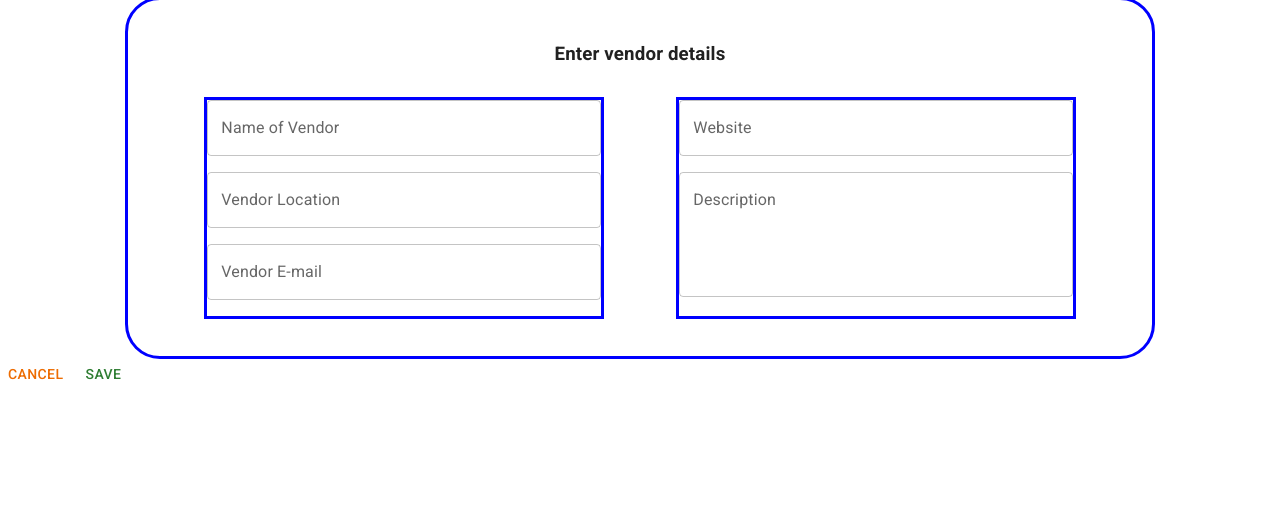
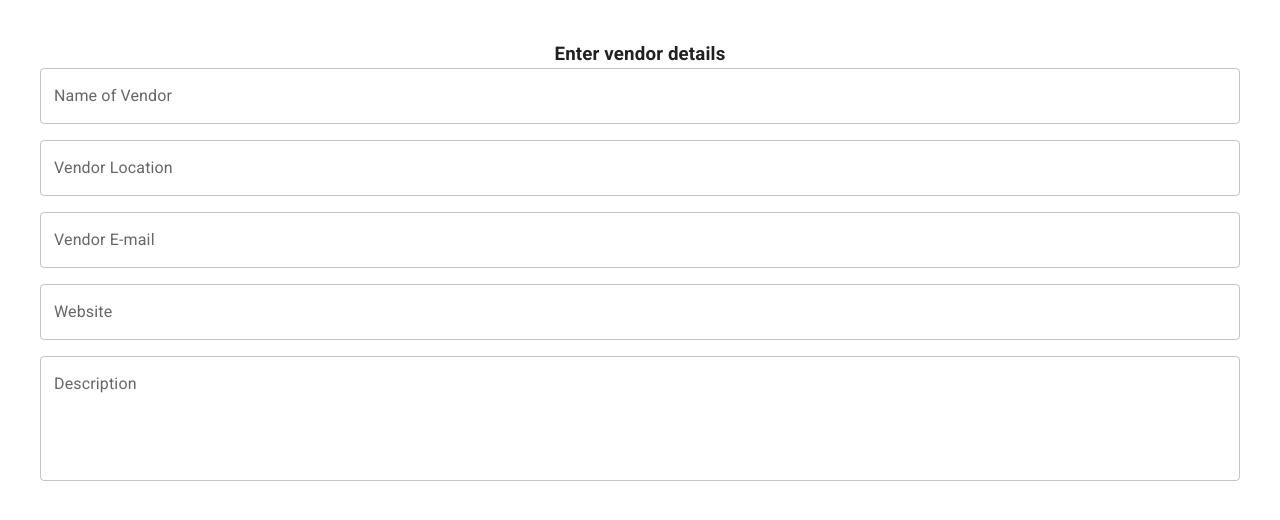
Before and after one commit to AckonSamuel/labs_frontend, a React (Create React App) app: page /vendor-details in a window 1280 px wide. Shown: the top 520 px of the page. Built offline with nearby package versions, Linux system fonts and the light colour scheme.

Commit message:
Code refactor

```diff
--- a/src/components/vendor-details/index.jsx
+++ b/src/components/vendor-details/index.jsx
@@ -12,19 +12,17 @@ export default function VendorDetails() {
             <Grid container sx={{
                 background: '#fff',
                 borderRadius: '32px',
-                outline: 'solid blue',
+                width: '100%',
                 display: 'flex',
                 padding: 5,
-                margin: 'auto',
-                width: '80%',
                 justifyContent: 'space-around',
             }}>
-             <Grid item xs={12} sm={12} md={12} lg={12} mb={4}>
+             <Grid item>
              <Typography variant="title" component="h3" align="center">Enter vendor details</Typography>
             </Grid>
-            <Grid item xs={12} sm={12} md={12} lg={5} gap={2}
+            <Grid item xs={12} sm={12} md={12} lg={12}
             sx={{
-              outline: 'solid blue',
+
             }}>
             <Box mb={2}>
               <TextField
@@ -48,9 +46,9 @@ export default function VendorDetails() {
               />
             </Box>
             </Grid>
-            <Grid item xs={12} sm={12} md={12} lg={5}
+            <Grid item xs={12} sm={12} md={12} lg={12}
             sx={{
-              outline: 'solid blue',
+
             }}>
             <Box mb={2}>
               <TextField
@@ -70,12 +68,7 @@ export default function VendorDetails() {
             </Box>
             </Grid>
             </Grid>
-            <Button color="warning">
-              Cancel
-            </Button>
-            <Button color="success" type="submit">
-              Save
-            </Button>
+
         </Box>
   );
 }
```
